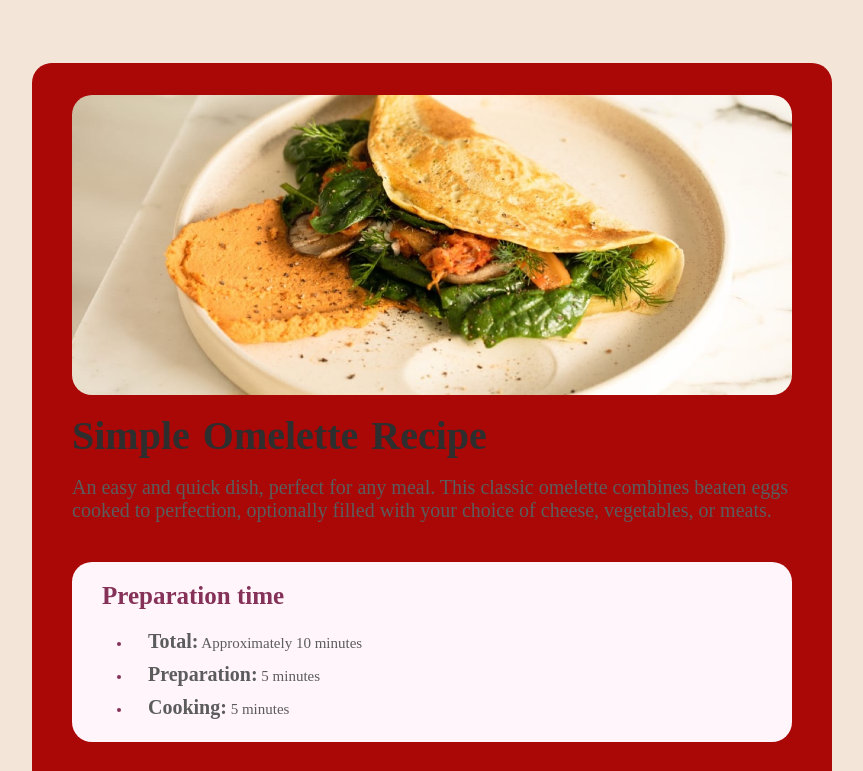
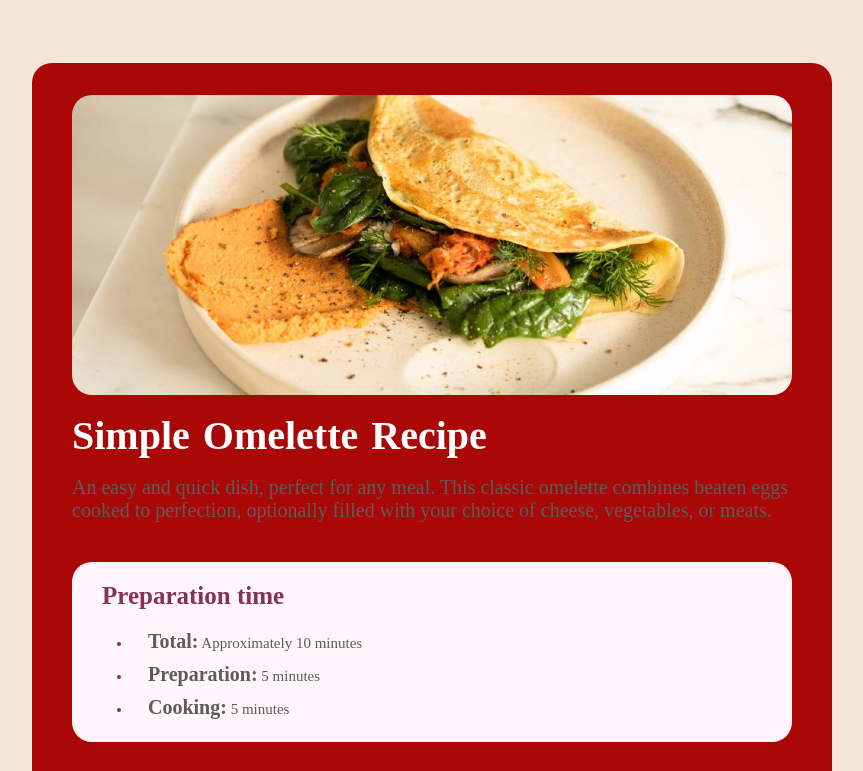
Before and after one commit to enghassan25/project-1, a plain HTML site: page index.html in a window 1280 px wide. Shown: the top 771 px of the page, without its empty margins (208-1071 px from the left). Drawn offline with Linux system fonts and the light colour scheme.

Commit message:
color h1

```diff
--- a/style.css
+++ b/style.css
@@ -22,7 +22,7 @@ margin: 4% 5% 15px;
 }
 h1{
     position: relative;
-    color: #2e2e2e;
+    color: #fff;
     left: 5%;
     font-size: 40px;
     font-weight: 900;
```
